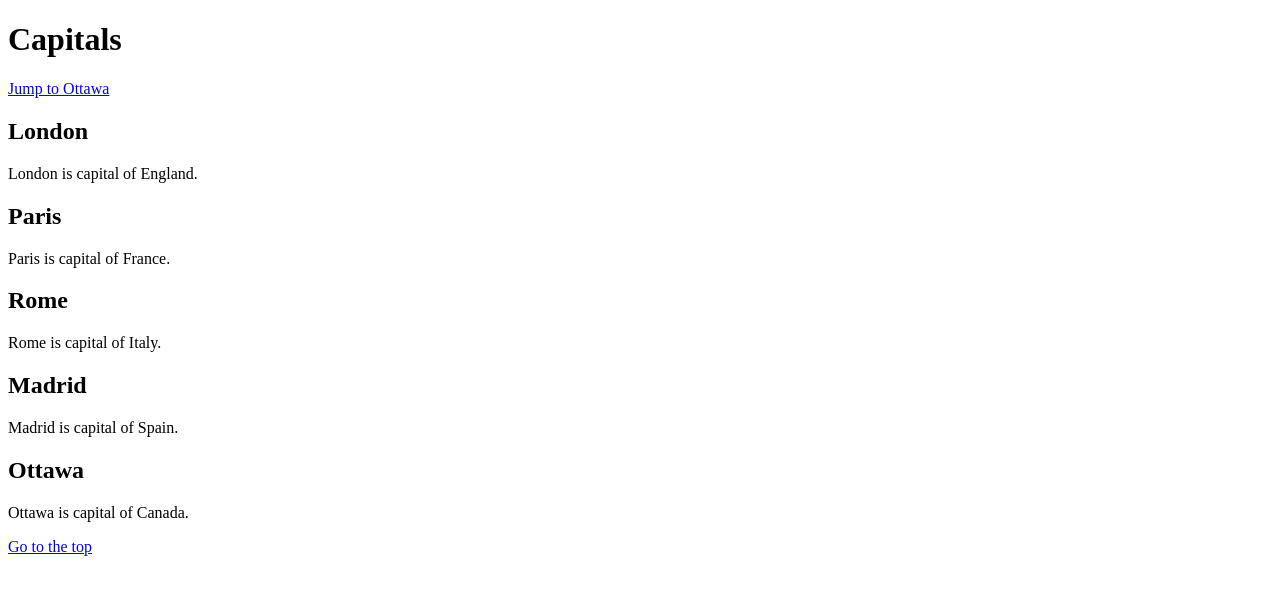
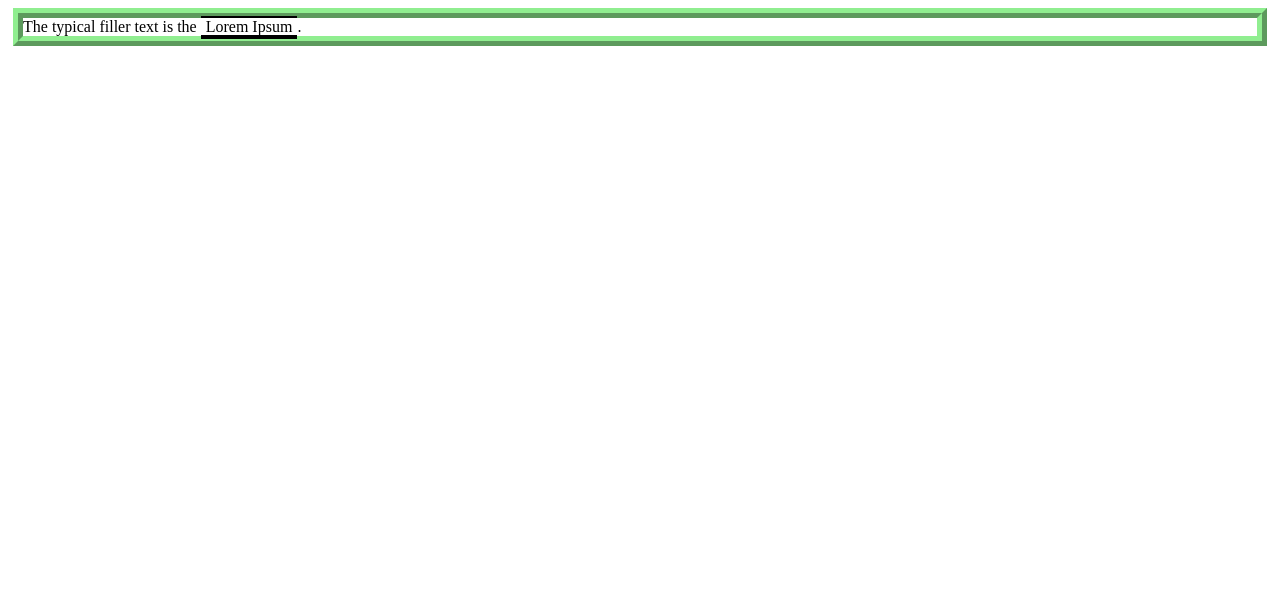
Before and after one commit to victortran1449/week5-1620, a plain HTML site: page index.html in a window 1280 px wide. Drawn offline with Linux system fonts and the light colour scheme.

Commit message:
adds styles using margin and border to html file

```diff
--- a/index.html
+++ b/index.html
@@ -1,17 +1,17 @@
 <!DOCTYPE html>
 <html>
-  <!-- <head>
+  <head>
     <title>week 5 practice</title>
     <meta charset="utf-8" />
     <link rel="stylesheet" href="stylesheets/stylesheet.css" />
   </head>
   <body>
-    <h1 class="headings">Capitals</h1>
+    <!-- <h1 class="headings">Capitals</h1>
     <h2 class="headings" id="london_heading">London</h2>
     <p>London is capital of England.</p>
     <h2 class="headings">Paris</h2>
     <p class="paris_paragraph">Paris is capital of France.</p> -->
-    <h1 id="top">Capitals</h1>
+    <!-- <h1 id="top">Capitals</h1>
 <p><a href="#ottawa">Jump to Ottawa</a></p>
 
 <h2>London</h2>
@@ -28,6 +28,10 @@
 <h2 id="ottawa">Ottawa</h2>
 <p> Ottawa is capital of Canada.</p>
 
-<p><a href="#top">Go to the top</a></p>
+<p><a href="#top">Go to the top</a></p> -->
+
+    <p class="paragraph">
+      The typical filler text is the <span class="span">Lorem Ipsum</span>.
+    </p>
   </body>
 </html>
--- a/stylesheets/stylesheet.css
+++ b/stylesheets/stylesheet.css
@@ -1,7 +1,16 @@
-.headings {
+/* .headings {
   color: red;
 }
 .paris_paragraph {
   background-color: beige;
 }
-#london_heading {background-color: pink;}
+#london_heading {background-color: pink;} */
+.span {
+    padding: 0px 5px;
+    border-top: 2px solid black;
+    border-bottom: 4px solid black;
+}
+.paragraph {
+    border: 10px ridge lightgreen;
+    margin: 5px;
+}
```
